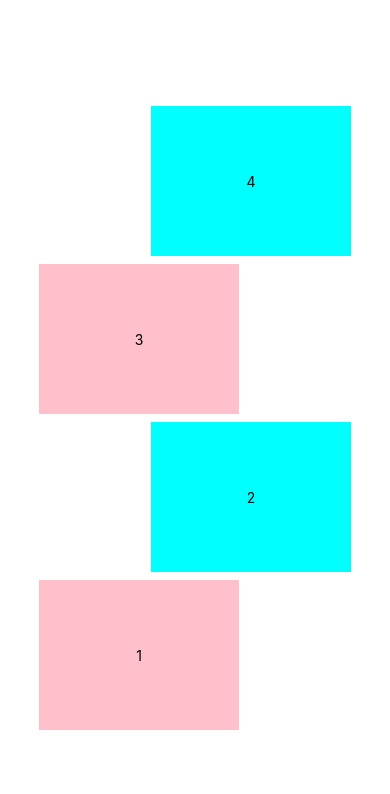
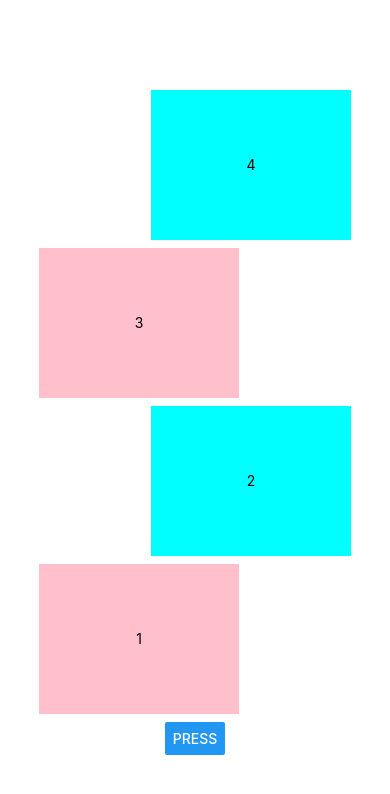
Before and after one commit to MathieuFedrigo/face-a-face, a React Native app: screen / in a window 390 px wide. Shown: the top 794 px of the page. Built offline with nearby package versions, Linux system fonts and the light colour scheme.

Commit message:
add press action

```diff
--- a/src/Components/Board.tsx
+++ b/src/Components/Board.tsx
@@ -1,10 +1,11 @@
-import { StyleSheet, View } from 'react-native';
+import { Button, StyleSheet, View } from 'react-native';
 import { Brick } from '../Components/Brick';
-import { boardSelector } from '../redux/boardSlice';
-import { useAppSelector } from '../redux/hooks';
+import { boardSelector, press } from '../redux/boardSlice';
+import { useAppDispatch, useAppSelector } from '../redux/hooks';
 
 export const Board = () => {
   const board = useAppSelector(boardSelector);
+  const dispatch = useAppDispatch();
 
   return (
       <View style={styles.container}>
@@ -12,6 +13,7 @@ export const Board = () => {
         <Brick number={3} side={board[3]} />
         <Brick number={2} side={board[2]} />
         <Brick number={1} side={board[1]} />
+        <Button title='Press' onPress={() => dispatch(press())}/>
       </View>
   );
 }
--- a/src/redux/boardSlice.ts
+++ b/src/redux/boardSlice.ts
@@ -21,11 +21,13 @@ export const boardSlice = createSlice({
   name: 'board',
   initialState,
   reducers: {
-    pressSquare: (state, action: PayloadAction<IBrick>) => {},
+    press: (state) => {
+      console.log('press')
+    },
   }
 });
 
-export const { pressSquare } = boardSlice.actions;
+export const { press } = boardSlice.actions;
 
 export const boardSelector = (state: RootState) => state.board.board;
 
```
